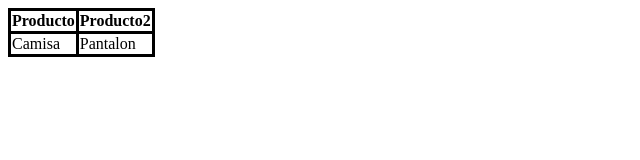
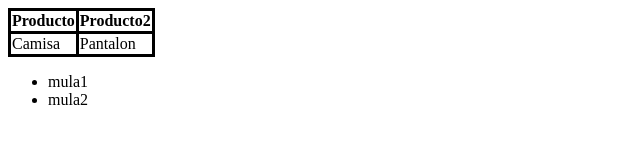
Before and after one commit to Itachi4364/Salvacion, a plain HTML site: page index.html in a window 1280 px wide. Shown: the whole page, without its empty margins (0-640 px from the left). Drawn offline with Linux system fonts and the light colour scheme.

Commit message:
Lista de las sebollas}

```diff
--- a/index.html
+++ b/index.html
@@ -22,5 +22,9 @@
             <td>Pantalon</td>
         </tr>
     </table>
+    <ul>
+        <li>mula1</li>
+        <li>mula2</li>
+    </ul>
 </body>
 </html>
```
